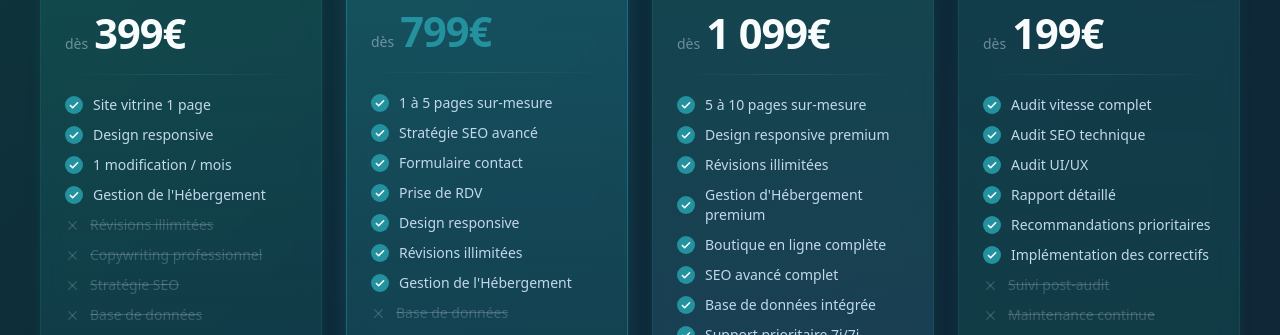
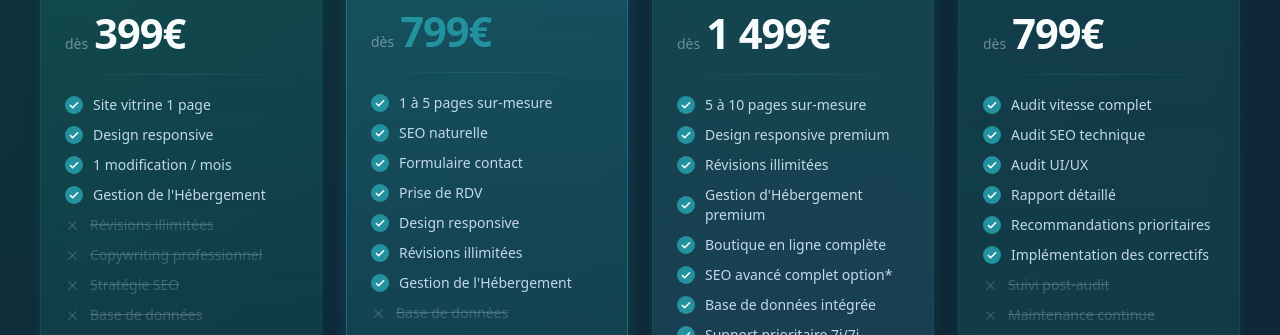
Before and after one commit to oumss91370/flot_web, a Next.js app: page / in a window 1280 px wide. Shown: the part 2480-2815 px from the top of the page. Built offline with nearby package versions, Linux system fonts and the light colour scheme.

Commit message:
change pricing

```diff
--- a/src/app/contacter/page.tsx
+++ b/src/app/contacter/page.tsx
@@ -37,7 +37,7 @@ const jsonLdFAQ = {
       name: "Quels sont les tarifs de Flot Web ?",
       acceptedAnswer: {
         "@type": "Answer",
-        text: "Nos sites web démarrent à 399€ (Starter), 799€ (Essentiel), 1 099€ (Premium). L'optimisation de site existant (WordPress, Wix…) est disponible dès 199€. Aucun coût caché, devis gratuit sous 24h.",
+        text: "Nos sites web démarrent à 399€ (Starter), 799€ (Essentiel), 1 099€ (Premium). L'optimisation de site existant (WordPress, Wix…) est disponible dès 99€. Aucun coût caché, devis gratuit sous 24h.",
       },
     },
     {
--- a/src/components/Pricing.tsx
+++ b/src/components/Pricing.tsx
@@ -53,7 +53,7 @@ const plans: PricingPlan[] = [
     glowColor: "shadow-[#24919f]/30",
     features: [
       { text: "1 à 5 pages sur-mesure", included: true },
-      { text: "Stratégie SEO avancé", included: true },
+      { text: "SEO naturelle", included: true },
       { text: "Formulaire contact", included: true },
       { text: "Prise de RDV", included: true },
       { text: "Design responsive", included: true },
@@ -67,7 +67,7 @@ const plans: PricingPlan[] = [
   {
     name: "Premium",
     emoji: "🚀",
-    price: "1 099€",
+    price: "1 499€",
     priceLabel: "",
     description: "La solution complète pour dominer votre marché en ligne.",
     accentColor: "from-[#1a8a7a]/30 to-[#4F90C9]/20",
@@ -78,7 +78,7 @@ const plans: PricingPlan[] = [
       { text: "Révisions illimitées", included: true },
       { text: "Gestion d'Hébergement premium", included: true },
       { text: "Boutique en ligne complète", included: true },
-      { text: "SEO avancé complet", included: true },
+      { text: "SEO avancé complet option*", included: true },
       { text: "Base de données intégrée", included: true },
       { text: "Support prioritaire 7j/7j", included: true },
       { text: "Maintenance continue", included: true },
@@ -88,7 +88,7 @@ const plans: PricingPlan[] = [
   {
     name: "Optimisation",
     emoji: "🔧",
-    price: "199€",
+    price: "799€",
     priceLabel: "",
     description: "Boostez votre site existant (WordPress, Wix, etc.).",
     accentColor: "from-[#1D6D7A]/30 to-[#1a8a7a]/20",
```
Also changed, not shown: 1 other file (tests, documents, lock files or other folders).
